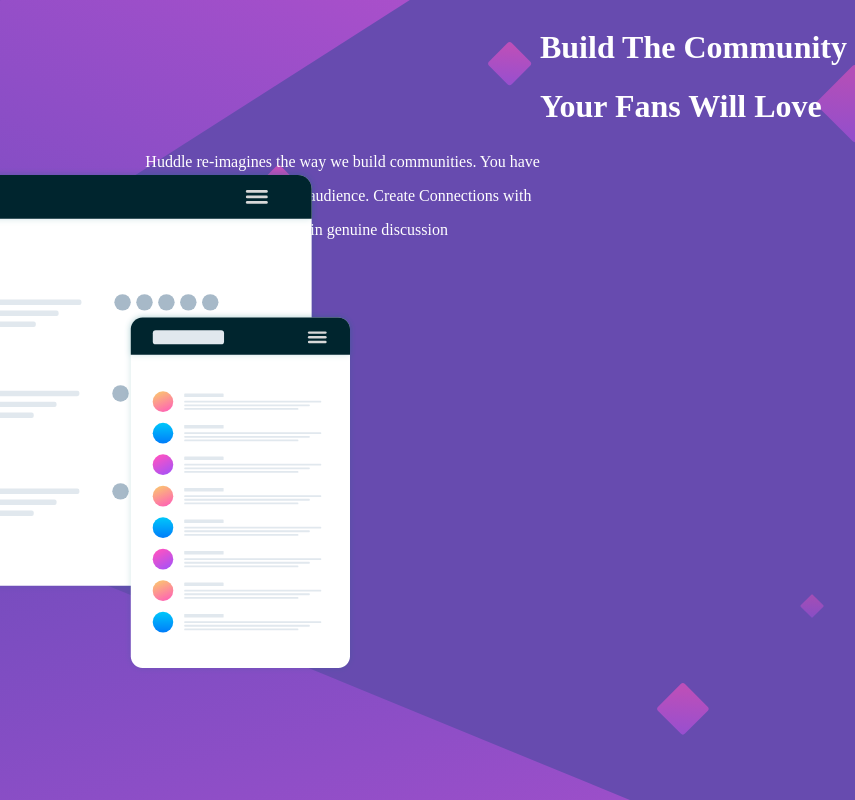
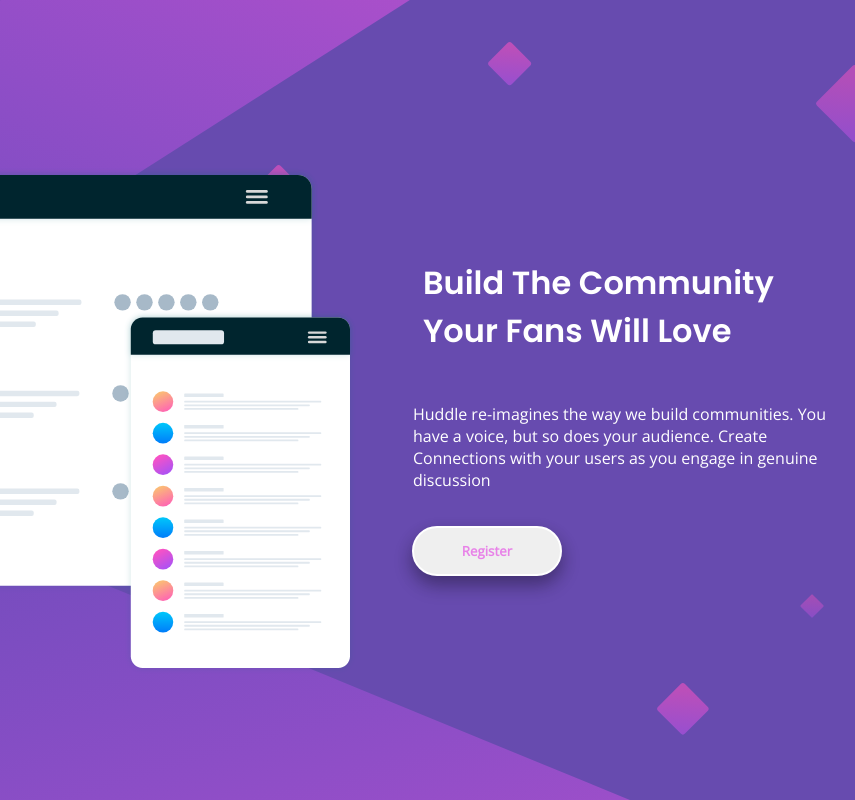
Before and after one commit to luka200788/simplepage, a plain HTML site: page index.html in a window 1280 px wide. Shown: the full height of the page, 425-1280 px from the left. Drawn offline with nearby package versions, Linux system fonts and the light colour scheme.

Commit message:
Add files via upload

```diff
--- a/index.html
+++ b/index.html
@@ -11,14 +11,17 @@
  <img src="images/logo.svg" class="logo">
  <img src="images/illustration-mockups.svg" class="mockups">
  <div class="h1">
- <h1>Build The Community </h1>
- <h1>Your Fans Will Love</h1>
+ <h1>Build The Community
+ Your Fans Will Love</h1>
 </div>
-<br>
+
 <div class="para">
- <p>Huddle re-imagines the way we build communities. You have</p>
- <p>a voice, but so does your audience. Create Connections with</p>
- <p>your users as you engage in genuine discussion</p>
+ <p>Huddle re-imagines the way we build communities. You have
+a voice, but so does your audience. Create Connections with your users as you engage in genuine discussion
+
+</p>
+
 </div>
+<button class="btn">Register</button>
 </body>
 </html>
--- a/style.css
+++ b/style.css
@@ -1,3 +1,7 @@
+@import url('https://fonts.googleapis.com/css2?family=Open+Sans&display=swap');
+
+@import url('https://fonts.googleapis.com/css2?family=Poppins:wght@400;600&display=swap');
+
 body{
     background-image: url(images/bg-desktop.svg);
     background-color: hsl(257, 40%, 49%);
@@ -17,8 +21,31 @@ body{
 
 .h1{
     float: right;
+    font-family: 'Poppins', sans-serif;
+    font-weight: 600;
+    margin-top: 100px;
+    margin-left: 840px;
 }
 
 .para{
     float: right;
+    font-family: 'Open Sans', sans-serif;
+    font-weight: 400;
+    margin-top: 250px;
+    margin-left: 830px;
+    position: absolute;
 }
+
+.btn{
+    float: right;
+    margin-top: 150px;
+    margin-right: 285px;
+    width: 150px;
+    height: 50px;
+    border-radius: 25px;
+    border: 2px solid white;
+    color: hsl(300, 69%, 71%);
+    font-family: 'Open Sans', sans-serif;
+    font-weight: 600;
+    box-shadow: 0 8px 16px 0 rgba(0, 0, 0, 0.2), 0 10px 20px 0 rgba(0, 0, 0, 0.19);
+}
```
Also changed, not shown: 1 other file.
